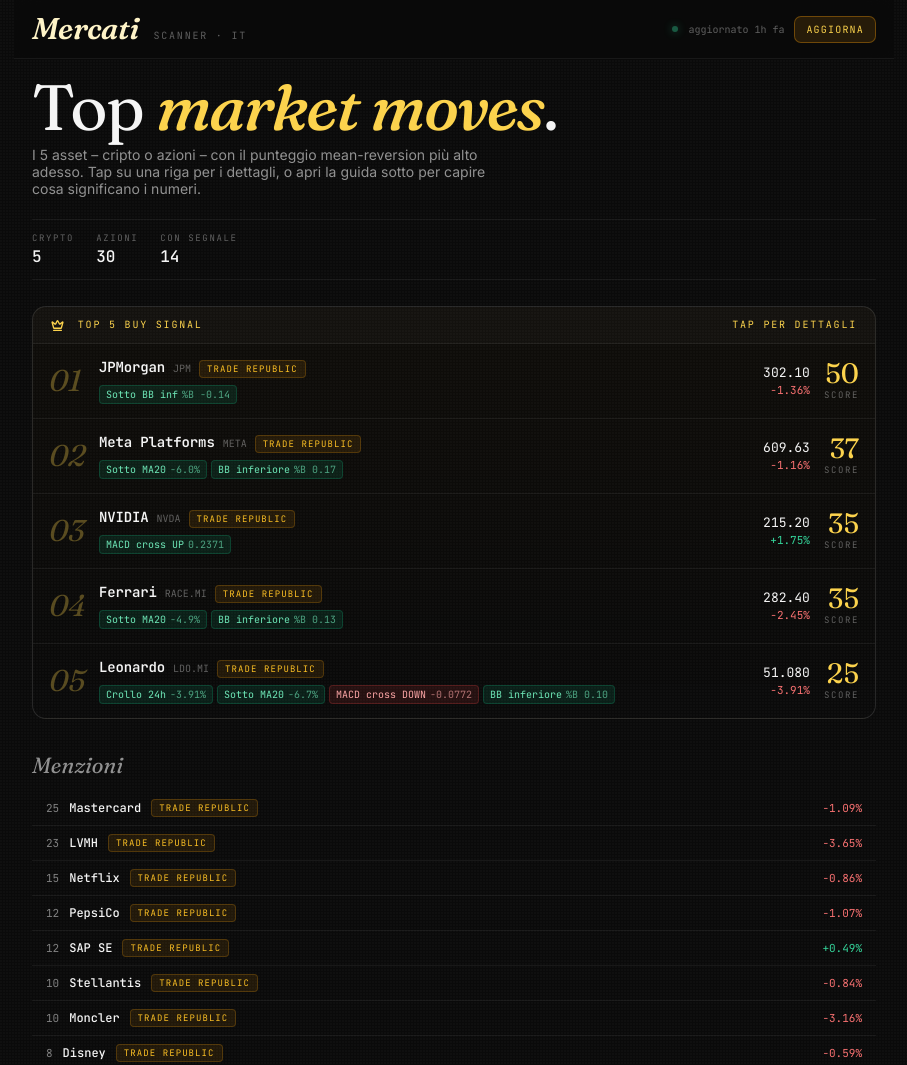
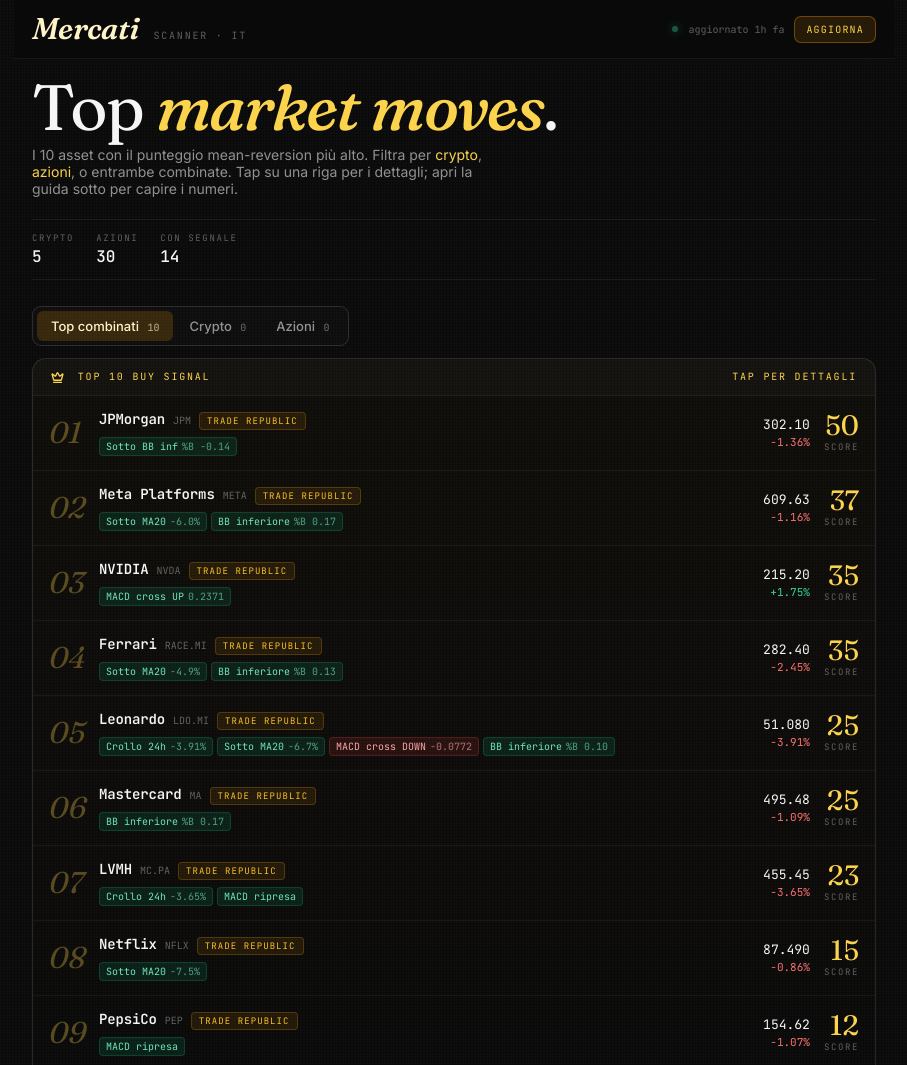
Before and after one commit to gumenoto/markets, a plain HTML site: page docs/index.html in a window 1280 px wide. Shown: the top 1065 px of the page, without its empty margins (186-1093 px from the left). Drawn offline with Linux system fonts and the light colour scheme.

Commit message:
index.html

```diff
--- a/docs/index.html
+++ b/docs/index.html
@@ -124,6 +124,39 @@
   }
   .stat .label { color: var(--text-faint); font-size: 9px; text-transform: uppercase; letter-spacing: 0.18em; margin-bottom: 2px; }
   .stat .value { color: var(--text); font-size: 16px; font-weight: 500; }
+
+  /* Tabs */
+  .tabs {
+    display: inline-flex;
+    gap: 2px;
+    padding: 4px;
+    margin-bottom: 12px;
+    border: 1px solid var(--line-strong);
+    border-radius: 9px;
+    background: rgba(255,255,255,0.015);
+  }
+  .tab {
+    background: transparent; border: 0;
+    color: var(--text-dim);
+    font-family: 'Inter', sans-serif;
+    font-size: 13px;
+    font-weight: 500;
+    padding: 7px 14px;
+    border-radius: 6px;
+    cursor: pointer;
+    transition: 0.15s;
+  }
+  .tab:hover { color: var(--text); }
+  .tab.active {
+    background: rgba(245,158,11,0.18);
+    color: #fef3c7;
+  }
+  .tab .count {
+    margin-left: 5px;
+    font-family: 'JetBrains Mono', monospace;
+    font-size: 10px;
+    opacity: 0.6;
+  }
 
   /* Top 5 panel */
   .panel {
@@ -385,7 +418,7 @@
 
   <section class="hero">
     <h1>Top <em>market moves</em>.</h1>
-    <p class="lead">I 5 asset – cripto o azioni – con il punteggio mean-reversion più alto adesso. Tap su una riga per i dettagli, o apri la guida sotto per capire cosa significano i numeri.</p>
+    <p class="lead">I 10 asset con il punteggio mean-reversion più alto. Filtra per <em style="color:var(--amber);font-style:normal">crypto</em>, <em style="color:var(--amber);font-style:normal">azioni</em>, o entrambe combinate. Tap su una riga per i dettagli; apri la guida sotto per capire i numeri.</p>
   </section>
 
   <div class="stats" id="stats">
@@ -394,25 +427,27 @@
     <div class="stat"><div class="label">Con segnale</div><div class="value mono" id="stat-scored">—</div></div>
   </div>
 
+  <div class="tabs" role="tablist">
+    <button class="tab active" data-tab="combined" role="tab">Top combinati <span class="count" id="count-combined">—</span></button>
+    <button class="tab" data-tab="crypto" role="tab">Crypto <span class="count" id="count-crypto">—</span></button>
+    <button class="tab" data-tab="stocks" role="tab">Azioni <span class="count" id="count-stocks">—</span></button>
+  </div>
+
   <div class="panel">
     <div class="panel-head">
       <span>
         <svg width="13" height="13" viewBox="0 0 24 24" fill="none" stroke="currentColor" stroke-width="2.5" stroke-linecap="round" stroke-linejoin="round"><path d="M11.562 3.266a.5.5 0 0 1 .876 0L15.39 8.87a1 1 0 0 0 1.516.294L21.183 5.5a.5.5 0 0 1 .798.519l-2.834 10.246a1 1 0 0 1-.956.734H5.81a1 1 0 0 1-.957-.734L2.02 6.02a.5.5 0 0 1 .798-.519l4.276 3.664a1 1 0 0 0 1.516-.294z"/><path d="M5 21h14"/></svg>
-        Top 5 buy signal
+        <span id="panel-title">Top 10 buy signal</span>
       </span>
       <span>tap per dettagli</span>
     </div>
-    <div id="top5">
+    <div id="list-container">
       <div class="loading">
+        <div class="skel"></div><div class="skel"></div><div class="skel"></div><div class="skel"></div><div class="skel"></div>
         <div class="skel"></div><div class="skel"></div><div class="skel"></div><div class="skel"></div><div class="skel"></div>
       </div>
     </div>
   </div>
-
-  <section class="mentions" id="mentions-wrap" hidden>
-    <h2>Menzioni</h2>
-    <div id="mentions"></div>
-  </section>
 
   <details class="guide">
     <summary>
@@ -533,6 +568,14 @@
 <script>
 const TR_CRYPTO = new Set(["BTCUSDT","ETHUSDT","SOLUSDT","XRPUSDT","ADAUSDT","DOGEUSDT","LINKUSDT","DOTUSDT","AVAXUSDT","MATICUSDT","LTCUSDT","BCHUSDT","UNIUSDT","AAVEUSDT","ATOMUSDT","TRXUSDT","XLMUSDT","ETCUSDT","FILUSDT","ALGOUSDT","EOSUSDT","SHIBUSDT","ARBUSDT","OPUSDT","INJUSDT"]);
 
+let currentData = null;
+let currentTab = "combined";  // ricordato in sessionStorage
+
+try {
+  const saved = sessionStorage.getItem("active-tab");
+  if (saved && ["combined","crypto","stocks"].includes(saved)) currentTab = saved;
+} catch (e) {}
+
 function fmtPrice(p) {
   if (p == null) return "—";
   if (p < 1) return p.toFixed(6);
@@ -604,20 +647,49 @@
   `;
 }
 
-function renderMention(a) {
-  const positive = (a.change_24h ?? 0) >= 0;
-  const chCls = positive ? "pos" : "neg";
-  const chTxt = (positive ? "+" : "") + (a.change_24h?.toFixed(2) ?? "0.00") + "%";
-  return `
-    <div class="mention">
-      <div style="display:flex;gap:10px;align-items:center">
-        <span class="mono" style="opacity:0.5;font-size:11px">${Math.round(a.score)}</span>
-        <span class="mono" style="font-weight:500">${a.name}</span>
-        ${badgeFor(a)}
-      </div>
-      <span class="ch ${chCls} mono" style="font-size:11px">${chTxt}</span>
-    </div>
-  `;
+function renderActiveTab() {
+  if (!currentData) return;
+  const list = currentData.lists?.[currentTab] || [];
+  const container = document.getElementById("list-container");
+
+  // Titolo pannello
+  const topN = currentData.stats?.top_n || 10;
+  const title = currentTab === "combined"
+    ? `Top ${topN} buy signal`
+    : currentTab === "crypto"
+    ? `Top ${topN} crypto`
+    : `Top ${topN} azioni`;
+  document.getElementById("panel-title").textContent = title;
+
+  if (!list || list.length === 0) {
+    const msg = currentTab === "stocks"
+      ? "Nessuna azione con segnale forte adesso."
+      : currentTab === "crypto"
+      ? "Nessuna crypto con segnale forte adesso."
+      : "Nessun segnale forte al momento.";
+    container.innerHTML = `<div class="empty"><h3>${msg}</h3><p>I mercati sono in equilibrio.<br>Riprova tra qualche ora.</p></div>`;
+    return;
+  }
+
+  container.innerHTML = list.map(renderRow).join("");
+  container.querySelectorAll(".row").forEach(row => {
+    row.addEventListener("click", () => row.classList.toggle("open"));
+  });
+}
+
+function setTab(tab) {
+  currentTab = tab;
+  try { sessionStorage.setItem("active-tab", tab); } catch (e) {}
+  document.querySelectorAll(".tab").forEach(t => {
+    t.classList.toggle("active", t.dataset.tab === tab);
+  });
+  renderActiveTab();
+}
+
+function updateCounts(d) {
+  document.getElementById("count-combined").textContent = d.lists?.combined?.length ?? 0;
+  document.getElementById("count-crypto").textContent = d.lists?.crypto?.length ?? 0;
+  document.getElementById("count-stocks").textContent = d.lists?.stocks?.length ?? 0;
 }
 
 async function load() {
@@ -633,34 +705,44 @@
     document.getElementById("stat-stocks").textContent = d.stats.stocks_count;
     document.getElementById("stat-scored").textContent = d.stats.scored_count;
 
-    const top5el = document.getElementById("top5");
-    if (!d.top5 || d.top5.length === 0) {
-      top5el.innerHTML = `<div class="empty"><h3>Nessun segnale forte al momento.</h3><p>I mercati sono in equilibrio.<br>Riprova tra qualche ora.</p></div>`;
-    } else {
-      top5el.innerHTML = d.top5.map(renderRow).join("");
-      top5el.querySelectorAll(".row").forEach(row => {
-        row.addEventListener("click", () => row.classList.toggle("open"));
-      });
+    // Retrocompatibilità: vecchio formato con top5/honorable_mentions
+    if (!d.lists && d.top5) {
+      d.lists = {
+        combined: [...d.top5, ...(d.honorable_mentions || [])].slice(0, 10),
+        crypto: [],
+        stocks: [],
+      };
     }
 
-    if (d.honorable_mentions && d.honorable_mentions.length > 0) {
-      document.getElementById("mentions-wrap").hidden = false;
-      document.getElementById("mentions").innerHTML =
-        d.honorable_mentions.map(renderMention).join("");
-    }
+    currentData = d;
+    updateCounts(d);
+    setTab(currentTab);
   } catch (e) {
-    document.getElementById("top5").innerHTML =
-      `<div class="error">Impossibile caricare i dati. ${e.message}<br><small>Probabilmente lo screener non ha ancora completato il primo run.</small></div>`;
+    document.getElementById("list-container").innerHTML =
+      `<div class="error">Impossibile caricare i dati. ${e.message}<br><small>Probabilmente lo screener non ha ancora completato il primo run dopo l'aggiornamento.</small></div>`;
   }
 }
 
+// Tab handlers
+document.querySelectorAll(".tab").forEach(t => {
+  t.addEventListener("click", () => setTab(t.dataset.tab));
+});
+
+// Inizializza tab attivo (ripristina selezione da sessionStorage)
+document.querySelectorAll(".tab").forEach(t => {
+  t.classList.toggle("active", t.dataset.tab === currentTab);
+});
+
 document.getElementById("refresh-btn").addEventListener("click", load);
 load();
-// Auto refresh ogni 60s del display "X min fa" + reload data ogni 5 min
+// Aggiorna il timestamp "X min fa" ogni 60s
 setInterval(() => {
-  const el = document.getElementById("last-updated");
-  // Trigger reload completo ogni 5 min
+  if (currentData?.generated_at) {
+    document.getElementById("last-updated").textContent =
+      "aggiornato " + fmtAgo(currentData.generated_at);
+  }
 }, 60_000);
+// Reload dati ogni 5 min
 setInterval(load, 5 * 60_000);
 </script>
 
```
